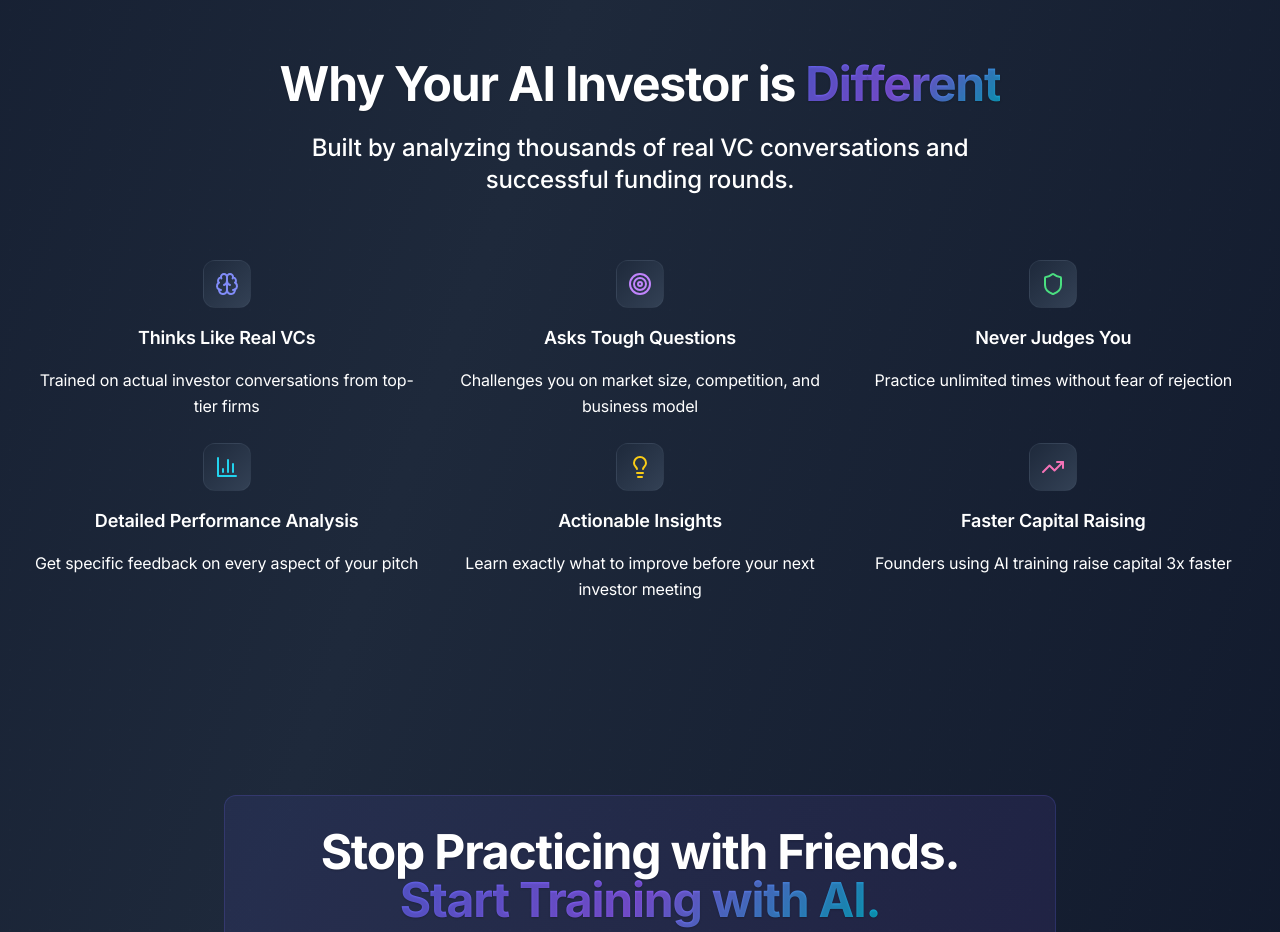
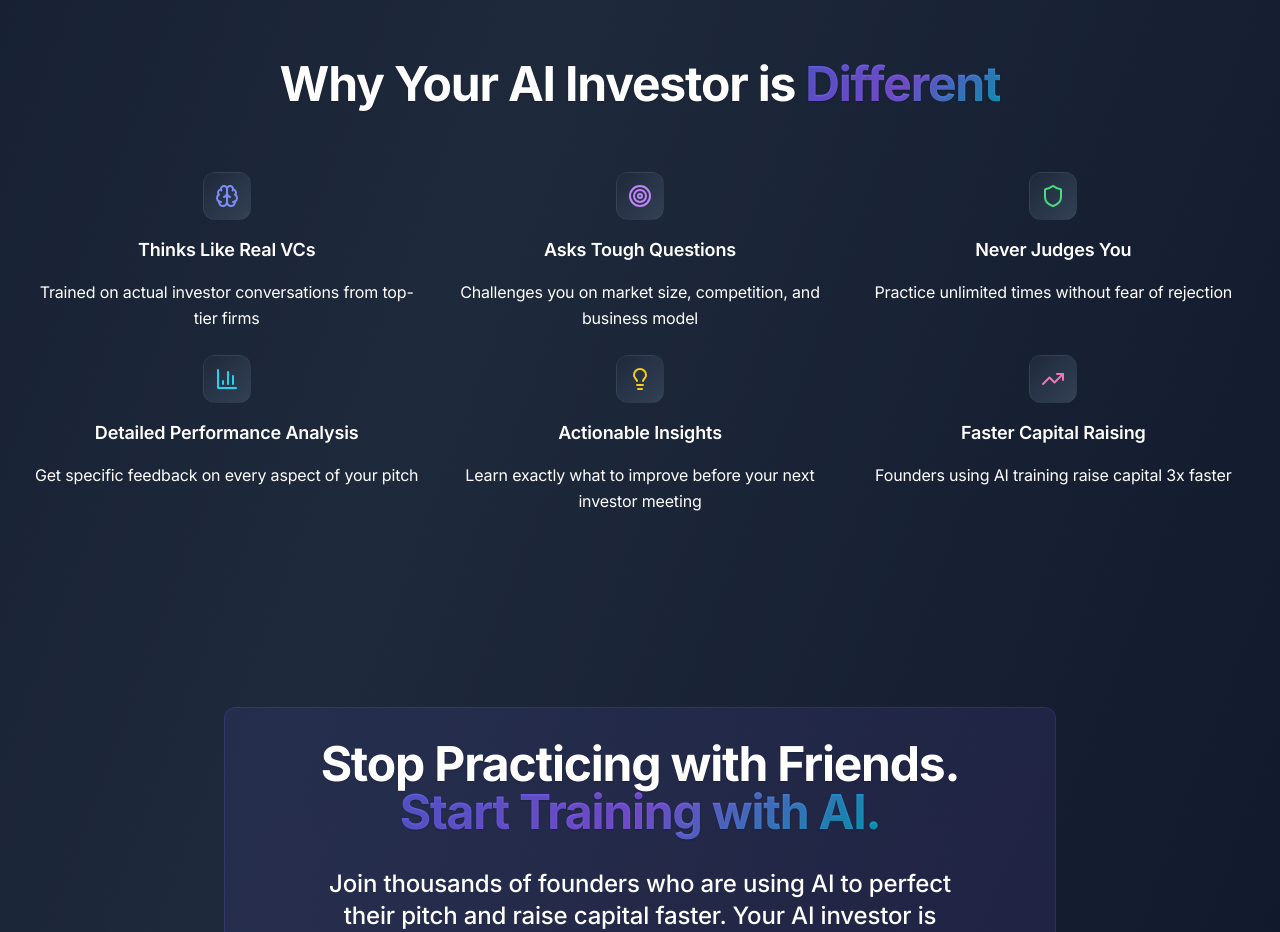
Before and after one commit to rohanvyas01/agentvc01, a React (Vite) app: page / in a window 1280 px wide. Shown: the part 1940-2872 px from the top of the page. Built offline with nearby package versions, Linux system fonts and the light colour scheme.

Commit message:
Updated LandingPage.tsx

```diff
--- a/src/pages/LandingPage.tsx
+++ b/src/pages/LandingPage.tsx
@@ -314,7 +314,6 @@ const LandingPage: React.FC = () => {
               Why Your AI Investor is <span className="text-gradient-accent">Different</span>
             </h2>
             <p className="text-subtitle max-w-3xl mx-auto text-white">
-              Built by analyzing thousands of real VC conversations and successful funding rounds.
             </p>
           </motion.div>
 
```
